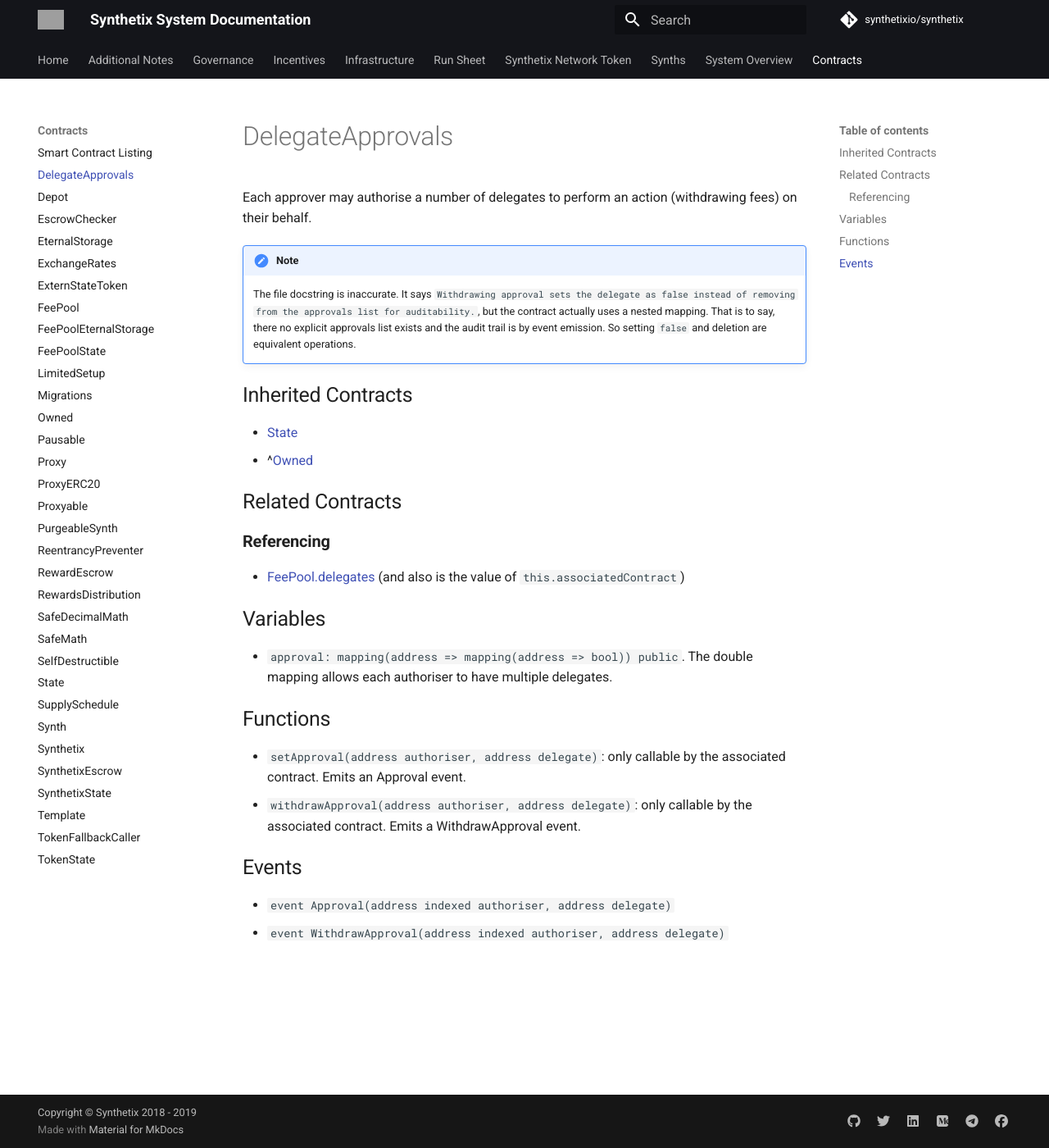
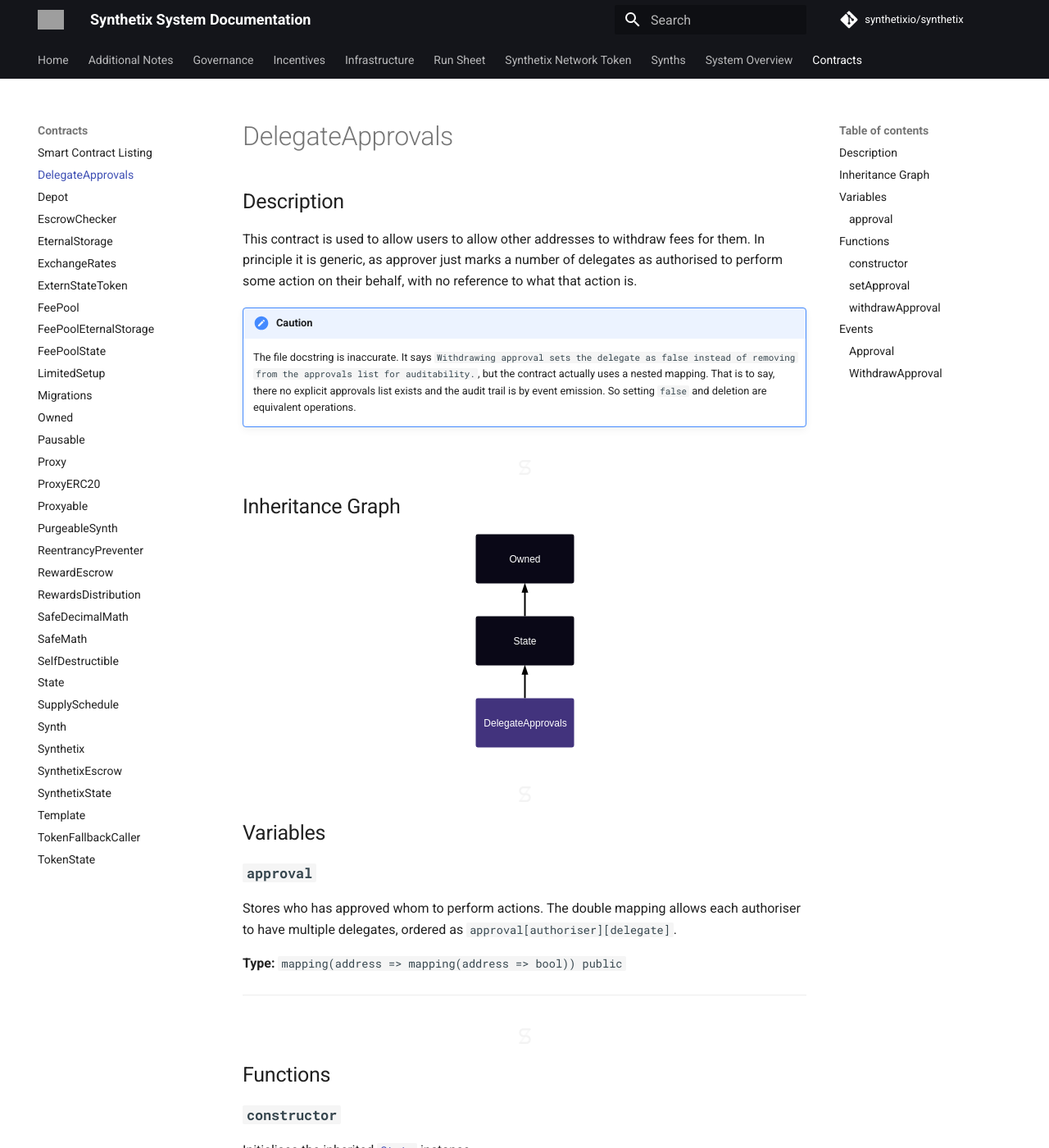
Before and after one commit to Synthetixio/synthetix, an MkDocs documentation site: the page built from docs/contracts/DelegateApprovals.md, in a window 1280 px wide and 1400 px high. Shown: the whole window at 82% size. Built offline with MkDocs 1.6.1 and Material for MkDocs 9.7.7, drawn with Linux system fonts in a browser that asks for light colours; comment, search, counter and statistics services are not loaded; some of the changed text lies outside the part shown; grey boxes are pictures that could not be loaded.

Commit message:
DelegateApprovals formatting.

```diff
--- a/docs/contracts/DelegateApprovals.md
+++ b/docs/contracts/DelegateApprovals.md
@@ -1,31 +1,109 @@
 # DelegateApprovals
 
-Each approver may authorise a number of delegates to perform an action (withdrawing fees) on their behalf.
+## Description
 
-!!! note
+This contract is used to allow users to allow other addresses to withdraw fees for them. In principle it is generic, as approver just marks a number of delegates as authorised to perform some action on their behalf, with no reference to what that action is.
+
+!!! caution
     The file docstring is inaccurate. It says `Withdrawing approval sets the delegate as false instead of removing from the approvals list for auditability.`, but the contract actually uses a nested mapping. That is to say, there no explicit approvals list exists and the audit trail is by event emission. So setting `false` and deletion are equivalent operations.
 
-## Inherited Contracts
+<section-sep />
 
-* [State](State.md)
-* ^[Owned](Owned.md)
+## Inheritance Graph
 
-## Related Contracts
+<inheritance-graph>
+    ![graph](../img/graphs/DelegateApprovals.svg)
+</inheritance-graph>
 
-### Referencing
-
-* [FeePool.delegates](FeePool.md) (and also is the value of `this.associatedContract`)
+<section-sep />
 
 ## Variables
 
-* `approval: mapping(address => mapping(address => bool)) public`. The double mapping allows each authoriser to have multiple delegates.
+### `approval`
+
+Stores who has approved whom to perform actions. The double mapping allows each authoriser to have multiple delegates, ordered as `approval[authoriser][delegate]`.
+
+**Type:** `mapping(address => mapping(address => bool)) public`
+
+---
+
+<section-sep />
 
 ## Functions
 
-* `setApproval(address authoriser, address delegate)`: only callable by the associated contract. Emits an Approval event.
-* `withdrawApproval(address authoriser, address delegate)`: only callable by the associated contract. Emits a WithdrawApproval event.
+### `constructor`
+
+Initialises the inherited [`State`](State.md) instance.
+
+??? example "Details"
+
+    **Signature**
+
+    `constructor(address _owner, address _associatedContract) public`
+
+    **Superconstructors**
+
+    * [`State(_owner, _associatedContract)`](State.md#constructor)
+
+---
+
+### `setApproval`
+
+Grants approval for a delegate to act on behalf of a given authoriser.
+
+??? example "Details"
+    **Signature**
+
+    `setApproval(address authoriser, address delegate) external`
+
+    **Modifiers**
+
+    * [`onlyAssociatedContract`](State.md#onlyassociatedcontract)
+
+    **Emits**
+
+    * [`Approval(authoriser, delegate)`](DelegateApprovals.md#setapproval)
+
+---
+
+### `withdrawApproval`
+
+Revokes the approval of a delegate to act on behalf of a given authoriser.
+
+??? example "Details"
+
+    ***Signature**
+
+    `withdrawApproval(address authoriser, address delegate) external`
+
+    **Modifiers**
+
+    * [`onlyAssociatedContract`](State.md#onlyassociatedcontract)
+
+    **Emits**
+
+    * [`WithdrawApproval(authoriser, delegate)`](DelegateApprovals.md#setapproval)
+
+---
+
+<section-sep />
 
 ## Events
 
-* `event Approval(address indexed authoriser, address delegate)`
-* `event WithdrawApproval(address indexed authoriser, address delegate)`
+---
+
+### `Approval`
+
+The delegate was approved to act on the authoriser's behalf.
+
+**Signature:** `Approval(address indexed authoriser, address delegate)`
+
+---
+
+### `WithdrawApproval`
+
+The delegate was disapproved to act on the authoriser's behalf.
+
+**Signature:** `WithdrawApproval(address indexed authoriser, address delegate)`
+
+<section-sep />
```
Also changed, not shown: docs/contracts/Pausable.md (+14 -4 lines), docs/contracts/State.md (+2 -0 lines), docs/run-sheet.md (+1 -0 lines), docs/img/graphs/DelegateApprovals.svg (added), 1 other file.
